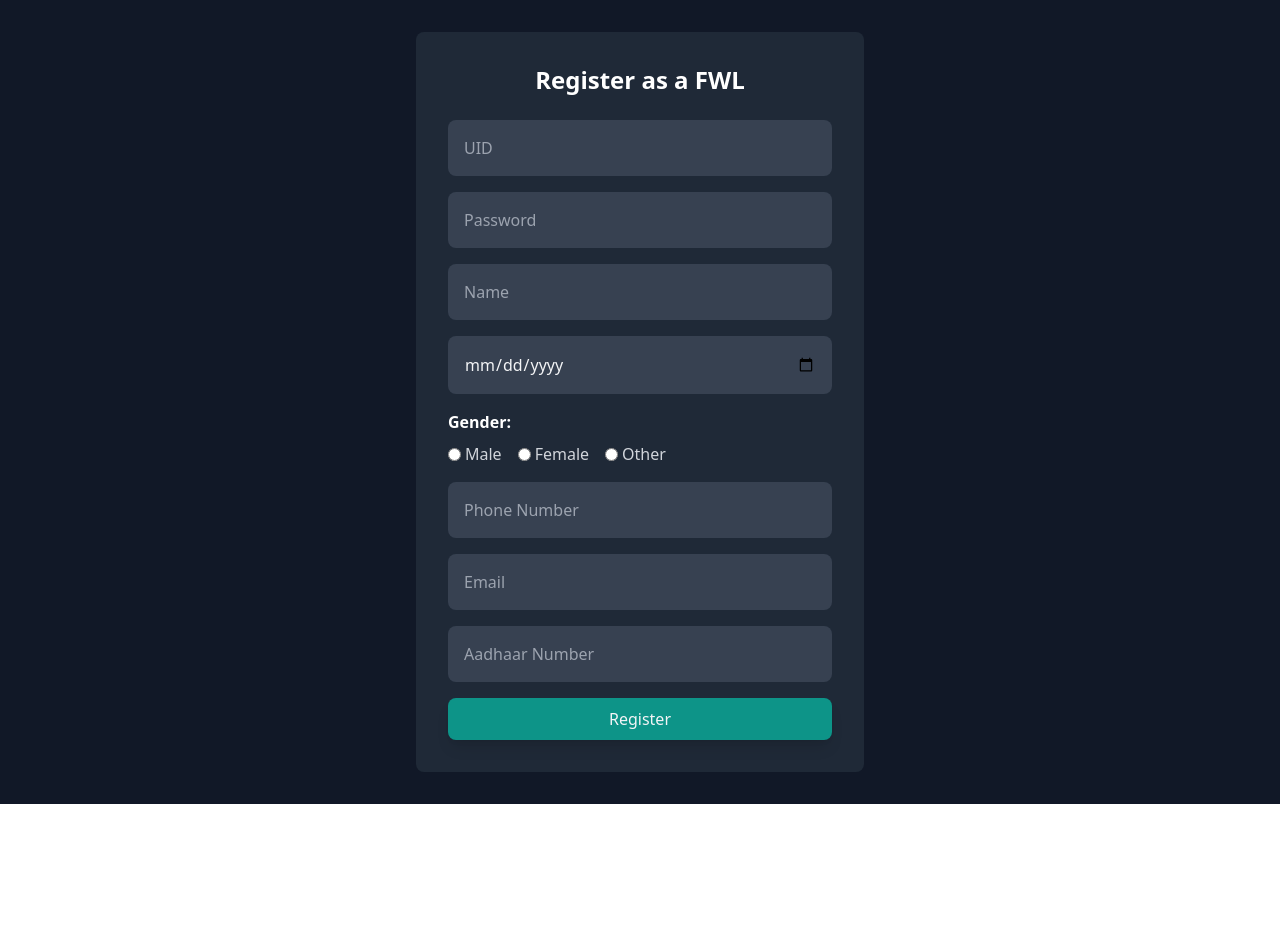
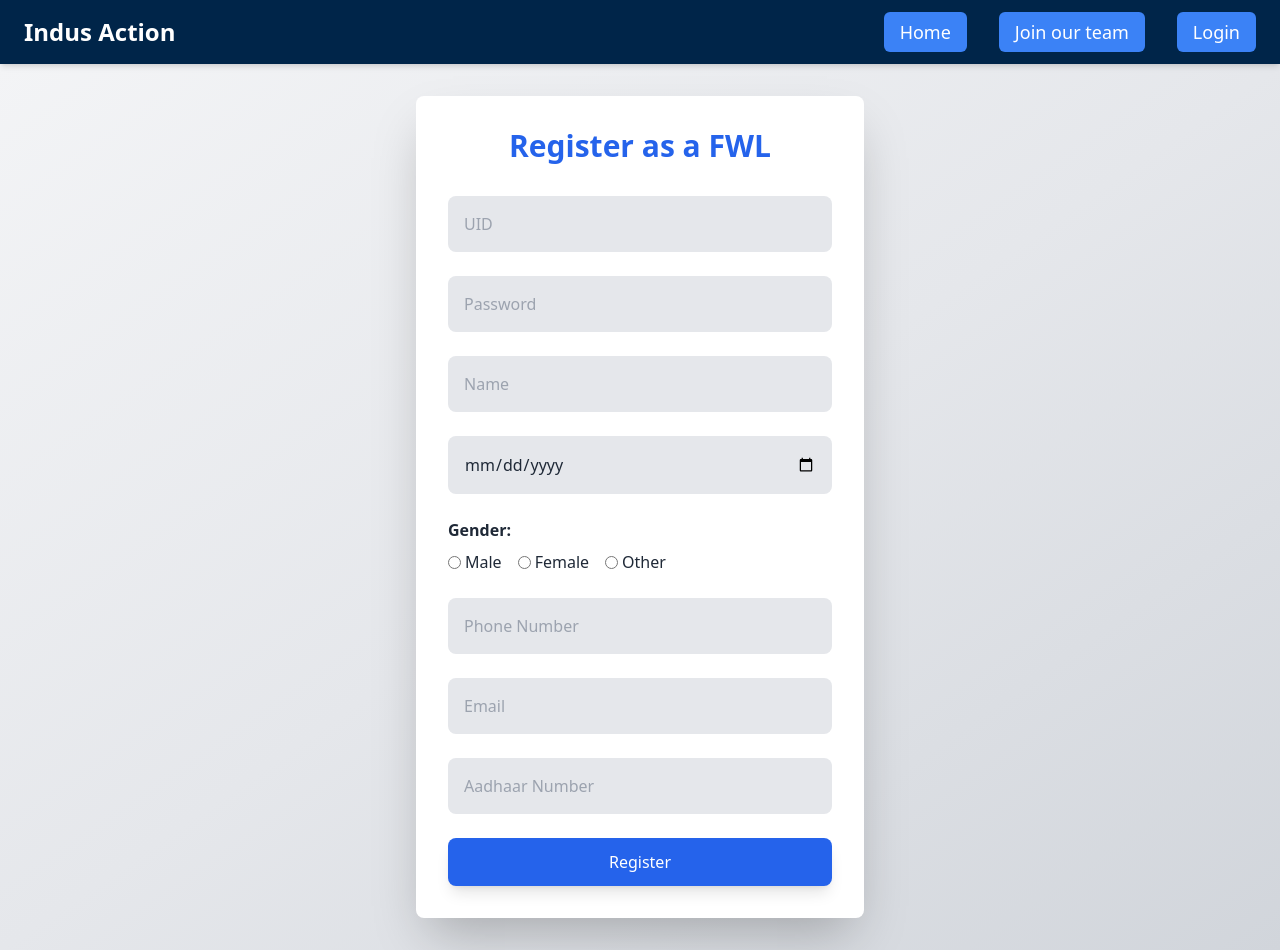
Before and after one commit to rohitrwt73/Careforce-Connect, a Next.js app: page /register in a window 1280 px wide. Before the commit the page ends 804 px from the top, so only its background shows below. Built offline with nearby package versions, Linux system fonts and the light colour scheme.

Commit message:
Improved the design

```diff
--- a/components/NavFLW.js
+++ b/components/NavFLW.js
@@ -3,37 +3,37 @@ import Image from "next/image";
 
 const NavBar = () => {
   return (
-    <div className="flex justify-between items-center p-4 bg-gray-100">
+    <div className="flex justify-between items-center p-4 bg-[#002549]">
       <div className="flex items-center">
         <Link href="/flw">
           <Image
             src="https://www.indusaction.org/wp-content/themes/indusaction/img/logo.svg"
             alt="Indus Action Logo"
-            width={197} // Adjust width as needed
-            height={40} // Adjust height as needed
+            width={197}
+            height={40}
           />
         </Link>
       </div>
       <div className="flex justify-center items-center gap-5">
-        <Link
-          href="/flw/allSchemes"
-          className="text-blue-700 text-base p-2 transition-colors duration-300 hover:text-blue-500">
-          Search Schemes
+        <Link href="/flw/allSchemes">
+          <button className="rounded-md text-white font-extrabold bg-blue-500 hover:bg-gray-200 hover:text-blue-800 transition-all duration-300 text-base p-2">
+            Search Schemes
+          </button>
         </Link>
-        <Link
-          href="/flw/newPerson"
-          className="text-blue-700 text-base p-2 transition-colors duration-300 hover:text-blue-500">
-          Add New User
+        <Link href="/flw/newPerson">
+          <button className="rounded-md text-white font-extrabold bg-blue-500 p-2 transition-colors duration-300 hover:bg-gray-200 hover:text-blue-800">
+            Add New User
+          </button>
         </Link>
-        <Link
-          href="/flw/schemeMatcher"
-          className="text-blue-700 text-base p-2 transition-colors duration-300 hover:text-blue-500">
-          Scheme Matcher
+        <Link href="/flw/schemeMatcher">
+          <button className="rounded-md font-extrabold bg-blue-500 text-white hover:bg-gray-200 hover:text-blue-800 text-blue-700 text-base p-2 transition-colors duration-300 hover:bg-gray-200 hover:text-blue-800">
+            Scheme Matcher
+          </button>
         </Link>
-        <Link
-          href="/flw/reportIssue"
-          className="text-blue-700 text-base p-2 transition-colors duration-300 hover:text-blue-500">
-          Report Issues
+        <Link href="/flw/reportIssue">
+          <button className="rounded-md text-white font-extrabold bg-blue-500 hover:bg-gray-200 text-blue-700 text-base p-2 rounded-lg transition-colors duration-300 hover:bg-gray-200 hover:text-blue-800">
+            Report Issues
+          </button>
         </Link>
       </div>
     </div>
--- a/components/Navbar.js
+++ b/components/Navbar.js
@@ -2,23 +2,27 @@ import Link from 'next/link';
 
 const Navbar = () => {
   return (
-    <nav className="bg-gray-800 text-gray-100 w-full p-4 shadow-md">
-      <div className="container mx-auto flex justify-between items-center">
-        <div className="text-xl font-bold">
-          <Link href="/" className="text-teal-400 hover:text-teal-300">Indus Action
+    <nav className="z-10 sticky top-0 bg-[#002549] text-white w-full py-4 shadow-md">
+      <div className="container mx-auto flex justify-between items-center px-6">
+        <div className="text-2xl font-bold">
+          <Link className="text-white hover:text-blue-300 transition-colors duration-300" href="/" passHref>
+            Indus Action
           </Link>
         </div>
-        <ul className="flex space-x-6">
+        <ul className="flex space-x-8">
           <li>
-            <Link href="/" className="hover:text-teal-300">Home
+            <Link className="text-lg px-4 py-2 rounded-md bg-blue-500 hover:bg-blue-600 transition-all duration-300" href="/" passHref>
+              Home
             </Link>
           </li>
           <li>
-            <Link href="/register" className="hover:text-teal-300">Join Our Team
+            <Link className="text-lg px-4 py-2 rounded-md bg-blue-500 hover:bg-blue-600 transition-all duration-300" href="/register" passHref>
+              Join our team
             </Link>
           </li>
           <li>
-            <Link href="/login" className="hover:text-teal-300">Login
+            <Link className="text-lg px-4 py-2 rounded-md bg-blue-500 hover:bg-blue-600 transition-all duration-300" href="/login" passHref>
+              Login
             </Link>
           </li>
         </ul>
--- a/package.json
+++ b/package.json
@@ -18,6 +18,7 @@
     "next": "14.2.5",
     "react": "^18",
     "react-dom": "^18",
+    "react-icons": "^5.2.1",
     "react-toastify": "^10.0.5",
     "tailwind-merge": "^2.4.0",
     "tailwindcss-animate": "^1.0.7",
--- a/pages/flw/index.js
+++ b/pages/flw/index.js
@@ -5,10 +5,10 @@ const Page = () => {
   return (
     <>
       <NavBar />
-    <div className='flex flex-col items-center justify-center min-h-[90vh] bg-gray-800'>
-      <div className="grid grid-cols-2 gap-2">
+      <div className='flex flex-col items-center justify-center min-h-[90vh] bg-gradient-to-br from-gray-100 via-gray-200 to-gray-300'>
+        <div className="grid grid-cols-2 gap-6">
           <Link href='/flw/allSchemes'>
-          <div className="max-w-sm rounded overflow-hidden shadow-lg bg-teal-600 p-6 text-white hover:bg-teal-700 transition-colors duration-300">
+            <div className="max-w-sm rounded overflow-hidden shadow-lg bg-blue-600 p-6 text-white hover:bg-blue-700 transition-colors duration-300 transform hover:scale-105">
               <div className="font-bold text-xl mb-2">View All Schemes</div>
               <p className="text-base">
                 View the latest and grouped schemes published by the government.
@@ -16,15 +16,15 @@ const Page = () => {
             </div>
           </Link>
           <Link href='/flw/newPerson'>
-          <div className="max-w-sm rounded overflow-hidden shadow-lg bg-purple-600 p-6 text-white hover:bg-purple-700 transition-colors duration-300">
+            <div className="max-w-sm rounded overflow-hidden shadow-lg bg-orange-600 p-6 text-white hover:bg-orange-700 transition-colors duration-300 transform hover:scale-105">
               <div className="font-bold text-xl mb-2">Add New User</div>
               <p className="text-base">
-              Add a new user to the system. This user will later recieve scheme benifits.
+                Add a new user to the system. This user will later receive scheme benefits.
               </p>
             </div>
           </Link>
           <Link href='/flw/schemeMatcher'>
-          <div className="max-w-sm rounded overflow-hidden shadow-lg bg-blue-600 p-6 text-white hover:bg-blue-700 transition-colors duration-300">
+            <div className="max-w-sm rounded overflow-hidden shadow-lg bg-yellow-600 p-6 text-white hover:bg-yellow-700 transition-colors duration-300 transform hover:scale-105">
               <div className="font-bold text-xl mb-2">Scheme Matcher</div>
               <p className="text-base">
                 Access the Special Matcher that filters beneficiaries based on the scheme eligibility.
@@ -32,7 +32,7 @@ const Page = () => {
             </div>
           </Link>
           <Link href='/flw/reportIssue'>
-          <div className="max-w-sm rounded overflow-hidden shadow-lg bg-red-600 p-6 text-white hover:bg-red-700 transition-colors duration-300">
+            <div className="max-w-sm rounded overflow-hidden shadow-lg bg-green-600 p-6 text-white hover:bg-green-700 transition-colors duration-300 transform hover:scale-105">
               <div className="font-bold text-xl mb-2">Report Issue</div>
               <p className="text-base">
                 Access the contact details of the persons associated with the matter.
--- a/pages/flw/reportIssue/index.js
+++ b/pages/flw/reportIssue/index.js
@@ -3,6 +3,7 @@ import { db } from '@/firebase';
 import { collection, getDocs, query, where } from 'firebase/firestore';
 import { ToastContainer, toast } from 'react-toastify';
 import "react-toastify/dist/ReactToastify.css"
+import Navbar from '@/components/NavFLW';
 
 const IssueForm = () => {
     const [schemeNames, setSchemeNames] = useState([]);
@@ -46,14 +47,16 @@ const IssueForm = () => {
         }
     }, [selectedScheme]);
 
-    const handleSubmit =(e)=>{
+    const handleSubmit = (e) => {
         e.preventDefault()
         toast("Your Grievance is mailed to the matter expert.")
     }
 
     return (
-        <div className="w-full bg-gradient-to-r from-indigo-400 via-purple-400 to-pink-400 items-center justify-center py-8 px-4 min-h-screen">
-            <ToastContainer/>
+        <>
+            <Navbar />
+            <div className="w-full bg-gradient-to-r from-blue-100 to-purple-200 items-center justify-center py-8 px-4 min-h-screen">
+                <ToastContainer />
                 <div className="bg-white p-8 rounded-lg shadow-lg w-full">
                     <h2 className="text-3xl font-bold mb-6 text-indigo-600">Issue Reporting Form</h2>
                     <form onSubmit={handleSubmit}>
@@ -99,6 +102,7 @@ const IssueForm = () => {
                     </form>
                 </div>
             </div>
+        </>
     );
 };
 
--- a/pages/register/index.js
+++ b/pages/register/index.js
@@ -1,15 +1,17 @@
 import React from "react";
 import { useRouter } from "next/router";
-import {toast, ToastContainer} from "react-toastify"
-import "react-toastify/dist/ReactToastify.css"
+import { toast, ToastContainer } from "react-toastify";
+import "react-toastify/dist/ReactToastify.css";
+import Navbar from "@/components/Navbar";
+
 
 const Register = () => {
   const router = useRouter();
 
-  const handleSubmit = async(event) => {
+  const handleSubmit = async (event) => {
     event.preventDefault();
 
-    await fetch("/api/aadhar/112245641232")
+    await fetch("/api/aadhar/112245641232");
 
     const formData = new FormData(event.target);
     const data = Object.fromEntries(formData.entries());
@@ -20,45 +22,110 @@ const Register = () => {
   };
 
   return (
-    <div className="min-h-screen bg-gray-900 flex items-center justify-center p-8">
-      <ToastContainer/>
-      <div className="bg-gray-800 p-8 rounded-lg w-full max-w-md text-white">
-        <h1 className="text-2xl font-bold mb-6 text-center">
+    <>
+    <Navbar />
+    <div className="min-h-screen bg-gradient-to-br from-gray-100 via-gray-200 to-gray-300 flex items-center justify-center p-8">
+      <ToastContainer />
+      <div className="bg-white p-8 rounded-lg w-full max-w-md text-gray-800 shadow-2xl transform transition-all hover:scale-105">
+        <h1 className="text-3xl font-extrabold mb-8 text-center text-blue-600">
           Register as a FWL
         </h1>
 
-        <form onSubmit={handleSubmit} className="space-y-4">
-          <input type="text" name="uid" placeholder="UID" required className="w-full p-4 rounded-lg bg-gray-700 text-gray-100" />
-          <input type="text" name="password" placeholder="Password" required className="w-full p-4 rounded-lg bg-gray-700 text-gray-100" />
-          <input type="text" name="name" placeholder="Name" required className="w-full p-4 rounded-lg bg-gray-700 text-gray-100" />
-          <input type="date" name="dob" required className="w-full p-4 rounded-lg bg-gray-700 text-gray-100" />
+        <form onSubmit={handleSubmit} className="space-y-6">
+          <input
+            type="text"
+            name="uid"
+            placeholder="UID"
+            required
+            className="w-full p-4 rounded-lg bg-gray-200 text-gray-800 focus:outline-none focus:ring-2 focus:ring-blue-500"
+          />
+          <input
+            type="password"
+            name="password"
+            placeholder="Password"
+            required
+            className="w-full p-4 rounded-lg bg-gray-200 text-gray-800 focus:outline-none focus:ring-2 focus:ring-blue-500"
+          />
+          <input
+            type="text"
+            name="name"
+            placeholder="Name"
+            required
+            className="w-full p-4 rounded-lg bg-gray-200 text-gray-800 focus:outline-none focus:ring-2 focus:ring-blue-500"
+          />
+          <input
+            type="date"
+            name="dob"
+            required
+            className="w-full p-4 rounded-lg bg-gray-200 text-gray-800 focus:outline-none focus:ring-2 focus:ring-blue-500"
+          />
           <div className="space-y-2">
             <span className="font-semibold">Gender:</span>
-            <div className="flex space-x-4 text-gray-300">
+            <div className="flex space-x-4 text-gray-800">
               <label className="flex items-center space-x-1">
-                <input type="radio" name="gender" value="male" required className="text-teal-500" />
+                <input
+                  type="radio"
+                  name="gender"
+                  value="male"
+                  required
+                  className="text-blue-500"
+                />
                 <span>Male</span>
               </label>
               <label className="flex items-center space-x-1">
-                <input type="radio" name="gender" value="female" required className="text-teal-500" />
+                <input
+                  type="radio"
+                  name="gender"
+                  value="female"
+                  required
+                  className="text-blue-500"
+                />
                 <span>Female</span>
               </label>
               <label className="flex items-center space-x-1">
-                <input type="radio" name="gender" value="other" required className="text-teal-500" />
+                <input
+                  type="radio"
+                  name="gender"
+                  value="other"
+                  required
+                  className="text-blue-500"
+                />
                 <span>Other</span>
               </label>
             </div>
           </div>
-          <input type="tel" name="phone" placeholder="Phone Number" required className="w-full p-4 rounded-lg bg-gray-700 text-gray-100" />
-          <input type="email" name="email" placeholder="Email" required className="w-full p-4 rounded-lg bg-gray-700 text-gray-100" />
-          <input type="text" name="aadhaar" placeholder="Aadhaar Number" required className="w-full p-4 rounded-lg bg-gray-700 text-gray-100" />
+          <input
+            type="tel"
+            name="phone"
+            placeholder="Phone Number"
+            required
+            className="w-full p-4 rounded-lg bg-gray-200 text-gray-800 focus:outline-none focus:ring-2 focus:ring-blue-500"
+          />
+          <input
+            type="email"
+            name="email"
+            placeholder="Email"
+            required
+            className="w-full p-4 rounded-lg bg-gray-200 text-gray-800 focus:outline-none focus:ring-2 focus:ring-blue-500"
+          />
+          <input
+            type="text"
+            name="aadhaar"
+            placeholder="Aadhaar Number"
+            required
+            className="w-full p-4 rounded-lg bg-gray-200 text-gray-800 focus:outline-none focus:ring-2 focus:ring-blue-500"
+          />
 
-          <button type="submit" className="w-full py-2 mt-6 bg-teal-600 text-gray-100 rounded-lg border border-transparent shadow-lg hover:bg-teal-500 transition-colors duration-300">
+          <button
+            type="submit"
+            className="w-full py-3 mt-8 bg-blue-600 text-white rounded-lg shadow-lg hover:bg-blue-500 transition-colors duration-300 transform hover:scale-105 focus:outline-none focus:ring-4 focus:ring-blue-300"
+          >
             Register
           </button>
         </form>
       </div>
     </div>
+    </>
   );
 };
 
--- a/pages/register/success.js
+++ b/pages/register/success.js
@@ -2,16 +2,18 @@ import Link from "next/link";
 
 const RegistrationSuccess = () => {
   return (
-    <div className="min-h-screen bg-gray-900 flex items-center justify-center">
-      <div className="bg-gray-800 p-8 rounded-lg w-full max-w-md text-white text-center">
-        <h1 className="text-3xl font-bold mb-4">
+    <div className="min-h-screen bg-gradient-to-br from-gray-100 via-gray-200 to-gray-300 flex items-center justify-center">
+      <div className="bg-white p-8 rounded-lg w-full max-w-md text-center shadow-lg transform transition-all hover:scale-105">
+        <h1 className="text-3xl font-bold mb-4 text-blue-700">
           Registration Successful!
         </h1>
-        <p className="text-lg mb-6">
+        <p className="text-lg mb-6 text-gray-700">
           Thank you for registering as an FWL. Your account will be verified by our admin team within the next 7-14 working days. You will receive an email once the verification is complete.
         </p>
-        <Link href="/" className="inline-block py-2 px-4 bg-teal-600 text-gray-100 rounded-lg shadow-lg hover:bg-teal-500 transition-colors duration-300">
+        <Link href="/" passHref>
+          <a className="inline-block py-2 px-4 bg-blue-600 text-white rounded-lg shadow-lg hover:bg-blue-500 transition-colors duration-300 transform hover:scale-105 focus:outline-none focus:ring-4 focus:ring-blue-300">
             Go to Home
+          </a>
         </Link>
       </div>
     </div>
--- a/pages/register/verifyAdhaar.js
+++ b/pages/register/verifyAdhaar.js
@@ -12,7 +12,7 @@ const RegisterAadhaar = () => {
   useEffect(() => {
     // Extract and set user data from query parameters
     const { uid, password, name, dob, gender, phone, email, aadhaar } = query;
-    setUserData({uid, password, name, dob, gender, phone, email, aadhaar });
+    setUserData({ uid, password, name, dob, gender, phone, email, aadhaar });
   }, [query]);
 
   const handleSubmit = async (event) => {
@@ -38,7 +38,7 @@ const RegisterAadhaar = () => {
           body: JSON.stringify(userData),
         });
 
-        if (response.status!=200) {
+        if (response.status != 200) {
           throw new Error('Login failed');
         }
 
@@ -47,7 +47,7 @@ const RegisterAadhaar = () => {
         localStorage.setItem("TOKEN", data.token.userId)
         router.push("/flw")
       } catch (error) {
-          toast("There Was Some Error!");
+        toast("There Was Some Error!");
       }
 
       // Redirect to a success or confirmation page
@@ -58,10 +58,10 @@ const RegisterAadhaar = () => {
   };
 
   return (
-    <div className="min-h-screen bg-gray-900 flex items-center justify-center">
-      <ToastContainer/>
-      <div className="bg-gray-800 p-8 rounded-lg w-full max-w-md text-white">
-        <h1 className="text-2xl font-bold mb-6 text-center">
+    <div className="min-h-screen bg-gradient-to-br from-gray-100 via-gray-200 to-gray-300 flex items-center justify-center">
+      <ToastContainer />
+      <div className="bg-white p-8 rounded-lg w-full max-w-md text-center shadow-lg transform transition-all hover:scale-105">
+        <h1 className="text-2xl font-bold mb-6 text-center text-blue-700">
           Verify Your Aadhaar
         </h1>
 
@@ -71,7 +71,7 @@ const RegisterAadhaar = () => {
               type="text"
               value={userData.aadhaar}
               readOnly
-              className="w-full p-4 pl-12 border border-transparent rounded-lg bg-gray-700 text-gray-100"
+              className="w-full p-4 pl-12 border border-transparent rounded-lg bg-gray-200 text-gray-900"
             />
           </div>
           <div className="relative">
@@ -81,12 +81,12 @@ const RegisterAadhaar = () => {
               onChange={(e) => setOtp(e.target.value)}
               placeholder="OTP"
               required
-              className="w-full p-4 pl-12 border border-transparent rounded-lg bg-gray-700 text-gray-100 focus:outline-none focus:ring-2 focus:ring-teal-500"
+              className="w-full p-4 pl-12 border border-transparent rounded-lg bg-gray-200 text-gray-900 focus:outline-none focus:ring-2 focus:ring-blue-500"
             />
           </div>
           <button
             type="submit"
-            className="w-full py-2 mt-6 bg-teal-600 text-gray-100 rounded-lg border border-transparent shadow-lg hover:bg-teal-500 transition-colors duration-300"
+            className="w-full py-2 mt-6 bg-blue-600 text-white rounded-lg border border-transparent shadow-lg hover:bg-blue-500 transition-colors duration-300 transform hover:scale-105 focus:outline-none focus:ring-4 focus:ring-blue-300"
           >
             Verify
           </button>
```
Also changed, not shown: pages/flw/newPerson/index.js (+22 -25 lines), pages/index.js (+78 -38 lines), pages/login/index.js (+35 -34 lines), 1 other file (tests, documents, lock files or other folders). Lines whose indentation alone changed are shown as unchanged.
